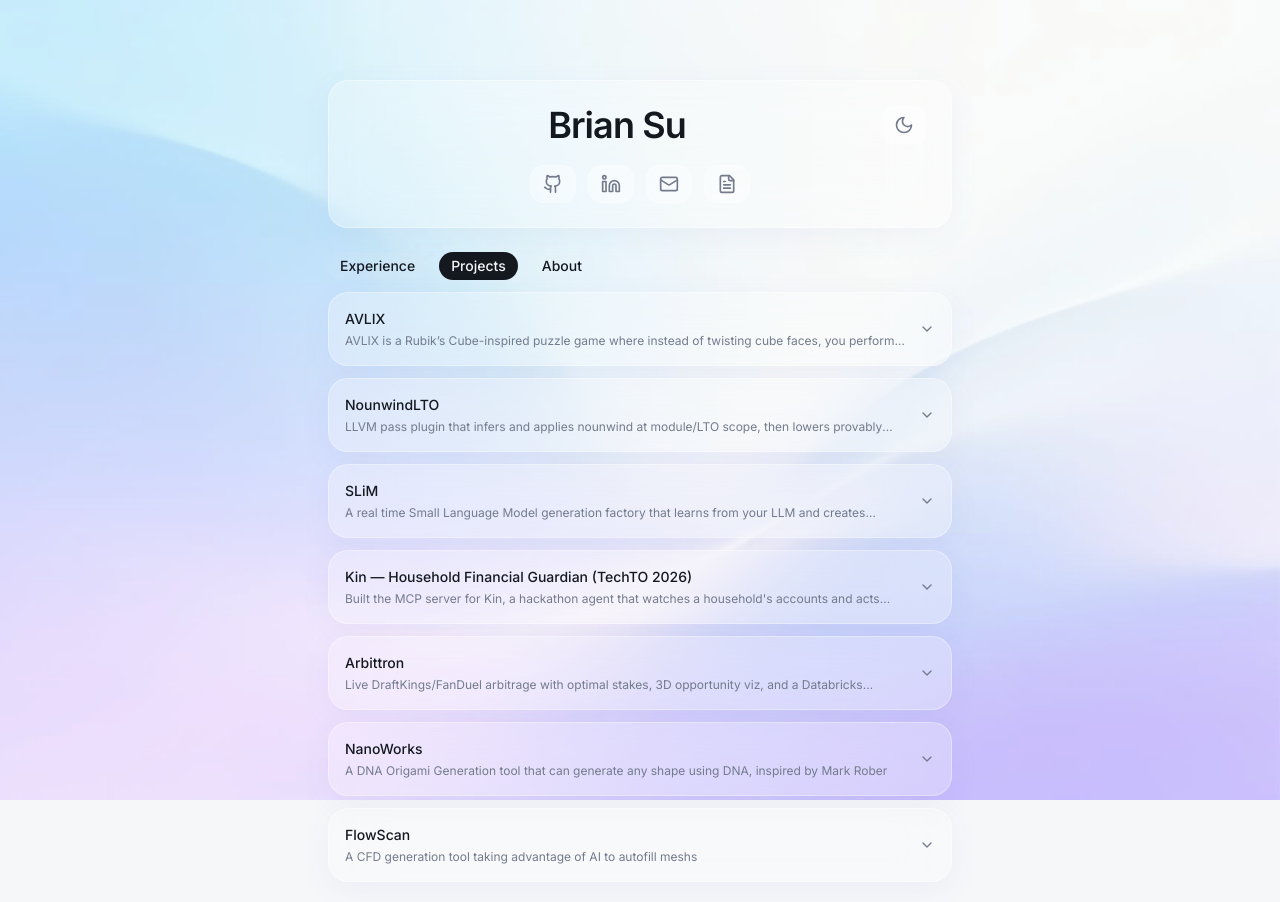
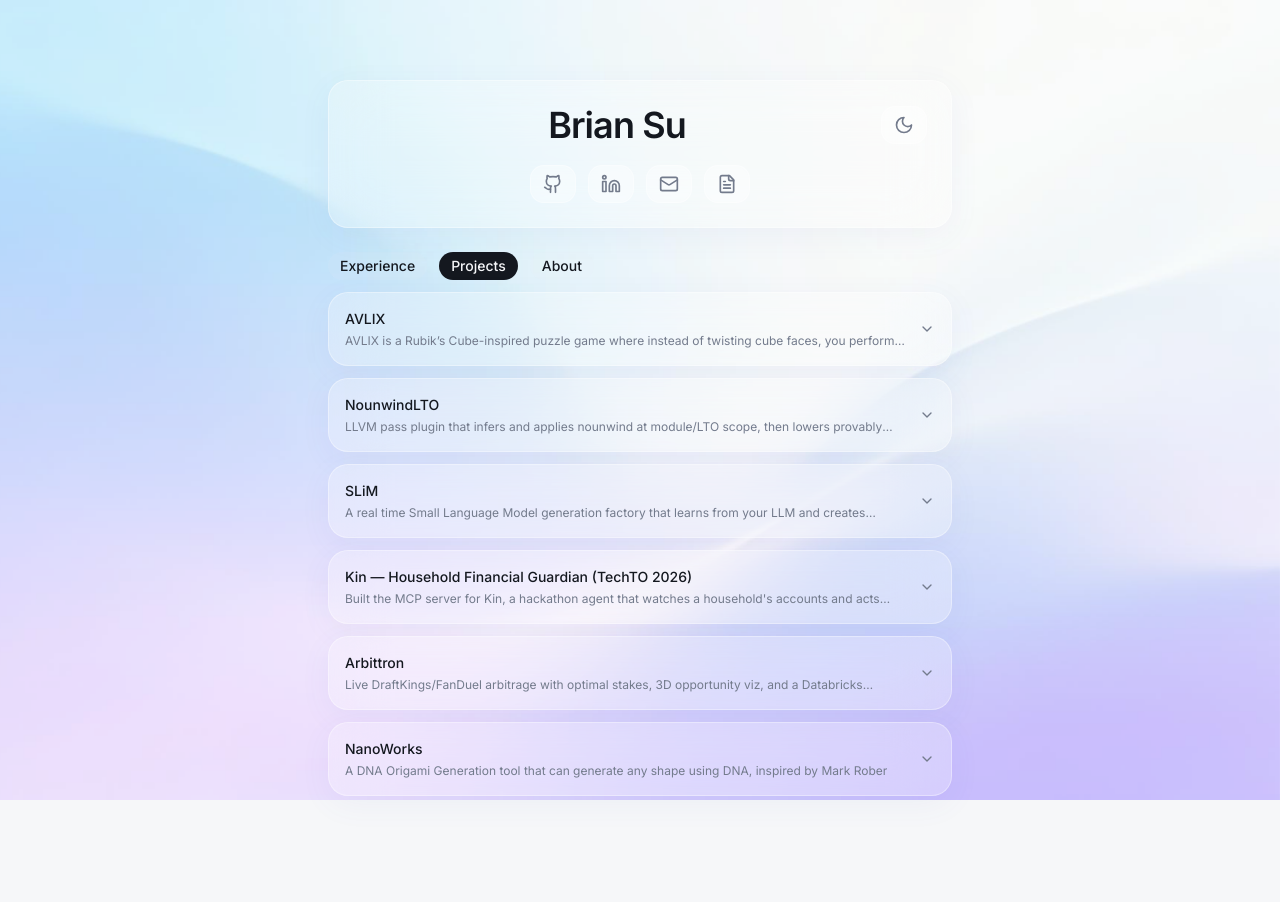
Before and after one commit to brian-git15/BrianSu.com, a React (Vite) app: page / in a window 1280 px wide. Both pictures are taken after a click on the button "Projects". Shown: the top 902 px of the page. After the commit the page ends 876 px from the top, so only its background shows below. Built offline with nearby package versions, Linux system fonts and the light colour scheme.

Commit message:
remove flowscan

```diff
--- a/src/components/ProjectsSection.tsx
+++ b/src/components/ProjectsSection.tsx
@@ -65,11 +65,6 @@ interactions and outputs staple lists and visualization files.
 Mock notes: includes a sample gallery and an automated validator for foldability.`,
     youtube: "https://www.youtube.com/watch?v=N8X2oWvuaNU",
     github: "https://github.com/Kurtis24/Terrahacks-Hackathon/tree/main?tab=readme-ov-file",
-  },
-  {
-    title: "FlowScan",
-    description: "A CFD generation tool taking advantage of AI to autofill meshs",
-    details: `In progress`,
   },
 ];
 
```
